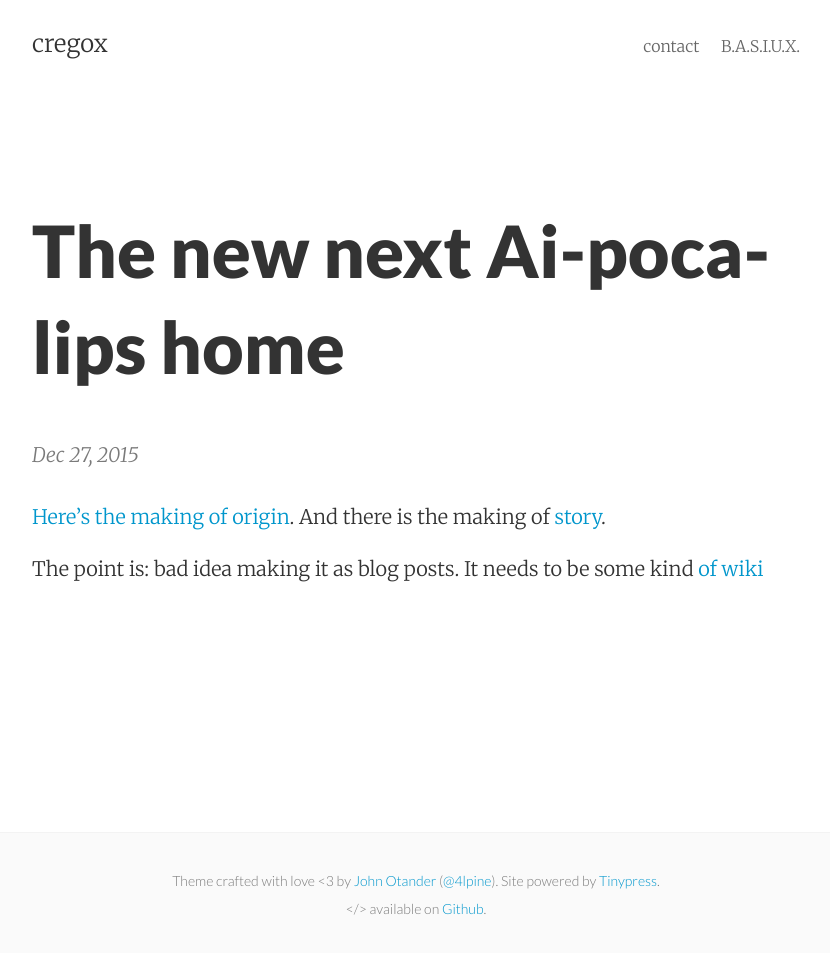
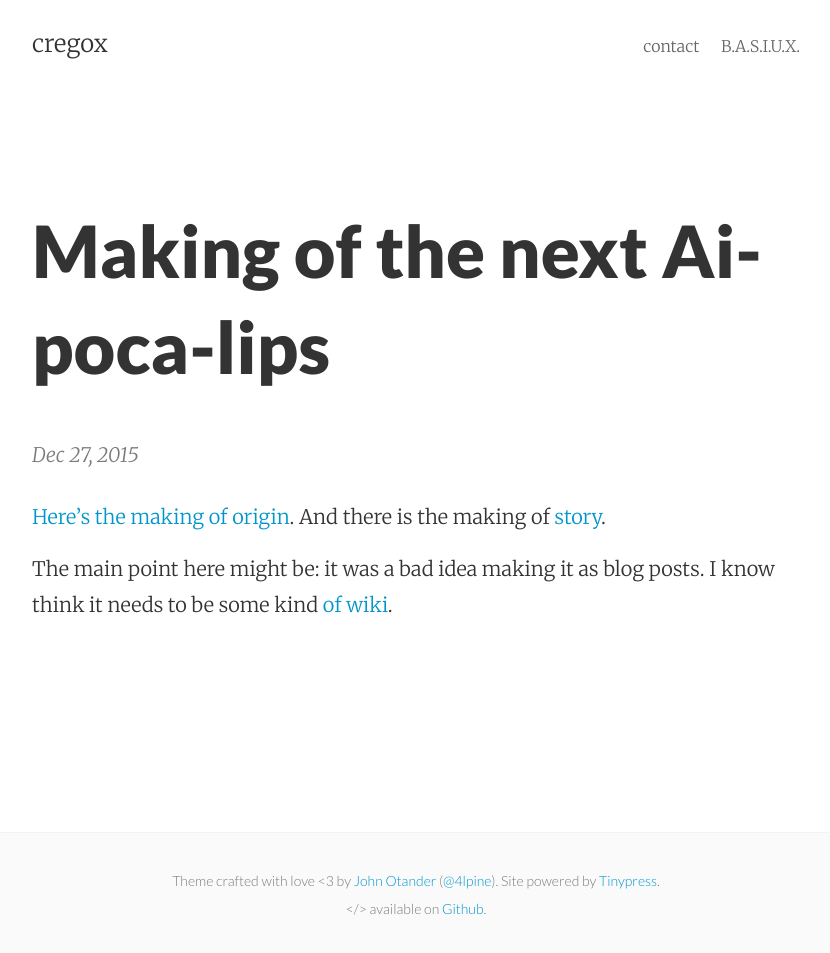
Before and after one commit to cauerego/cauerego.github.io, a Jekyll site: the page built from _posts/2015-12-27-making-of-the-next-ai-poca-lips.markdown, in a window 1280 px wide. Shown: the whole page, without its empty margins (224-1054 px from the left). Built offline with Jekyll 4.4.1, drawn with Linux system fonts in a browser that asks for light colours.

Commit message:
fix making of poca post

```diff
--- a/_posts/2015-12-27-the-new-next-ai-poca-lips-home.markdown
+++ b/_posts/2015-12-27-making-of-the-next-ai-poca-lips.markdown
@@ -1,10 +1,10 @@
 ---
 published: true
 layout: post
-title: The new next Ai-poca-lips home
+title: Making of the next Ai-poca-lips
 tags: [novel, fun]
 ---
 
 [Here's the making of origin](http://talk.cregox.com/t/to-openai-questions-from-an-arrogant-prick/7783/3). And there is the making of [story](https://github.com/cauerego/cauerego.github.io/wiki/a-novel-about-the-other-novel).
 
-The point is: bad idea making it as blog posts. It needs to be some kind [of wiki](https://github.com/cauerego/cauerego.github.io/wiki/a-novel)
+The main point here might be: it was a bad idea making it as blog posts. I know think it needs to be some kind [of wiki](https://github.com/cauerego/cauerego.github.io/wiki/a-novel).
```
